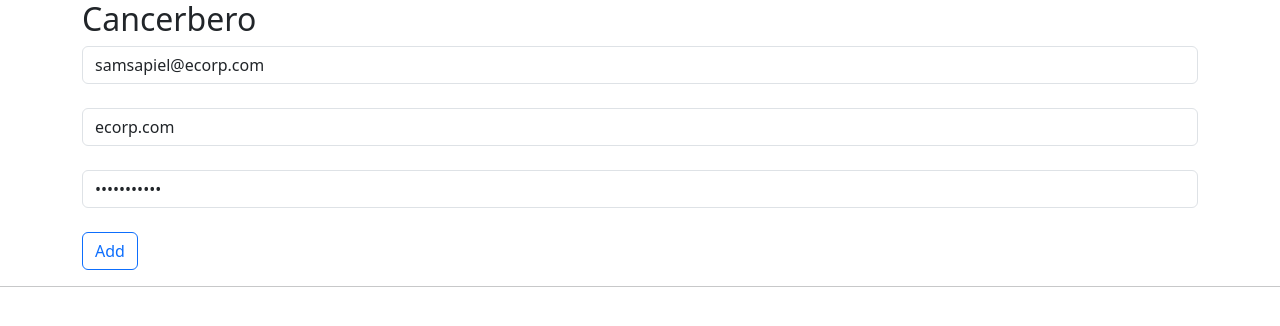
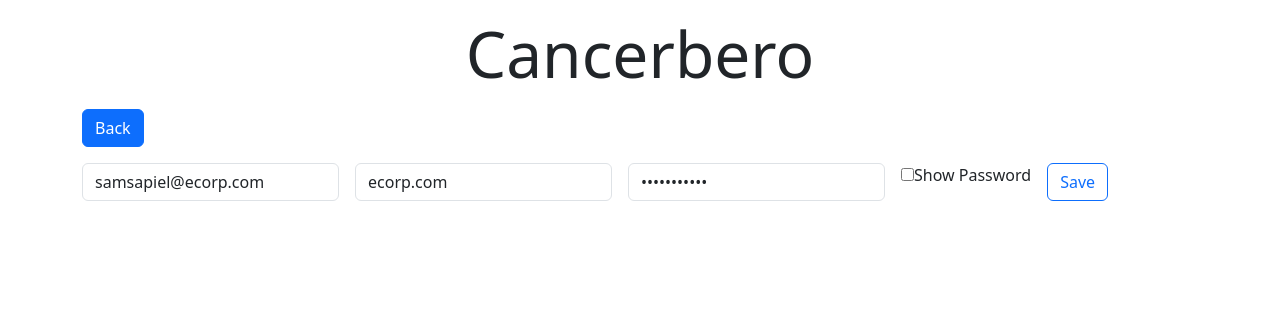
Before and after one commit to KrlCO/gestor_password_app, a Flask app: page /update/2 in a window 1280 px wide. Shown: the top 326 px of the page. Run offline with Flask 3, Linux system fonts and the light colour scheme.

Commit message:
Changes to the Update View

```diff
--- a/app.py
+++ b/app.py
@@ -57,19 +57,20 @@ def update_details(id):
         updated_details.site_password = request.form["site_password"]
         try:
             db.session.commit()
+            flash("Passwords updated")
             return redirect("/")
         except:
             return "There was an error updating Password Details"
-
-    return render_template("update.html",updated_details=updated_details)
+    else:
+        return render_template("update.html",updated_details=updated_details)
 
 
 @app.route("/delete/<int:id>")
 def delete_details(id):
-    new_details_to_delete = PasswordManager.query.get_or_404(id)
+    new_password_to_delete = PasswordManager.query.get_or_404(id)
     try:
-        db.session.delete(new_details_to_delete)
-        db.commit()
+        db.session.delete(new_password_to_delete)
+        db.session.commit()
         return redirect("/")
     except:
         return "There was an error deleting the details"
--- a/templates/index.html
+++ b/templates/index.html
@@ -7,6 +7,7 @@
     <link href="https://cdn.jsdelivr.net/npm/bootstrap@5.3.2/dist/css/bootstrap.min.css" rel="stylesheet" integrity="sha384-T3c6CoIi6uLrA9TneNEoa7RxnatzjcDSCmG1MXxSR1GAsXEV/Dwwykc2MPK8M2HN" crossorigin="anonymous">
 </head>
 <body>
+
     <div>
         <h2 class="display-3 text-center my-3">Cancerbero</h2>
     </div>
@@ -19,7 +20,7 @@
         </div>
      <div class="col-md-4">
         <h3>Password Register</h3>
-        <form method="POST" action="/add">
+        <form method="POST" action="/add" class="form-center">
             <label for="profile-url">Email</label>
             <div>
                 <input type="email" name="email" placeholder="Email" class="form-control">
--- a/templates/update.html
+++ b/templates/update.html
@@ -7,31 +7,49 @@
     <link href="https://cdn.jsdelivr.net/npm/bootstrap@5.3.2/dist/css/bootstrap.min.css" rel="stylesheet" integrity="sha384-T3c6CoIi6uLrA9TneNEoa7RxnatzjcDSCmG1MXxSR1GAsXEV/Dwwykc2MPK8M2HN" crossorigin="anonymous">
 </head>
 <body>
-    <div class="container">
-        <h2>Cancerbero</h2>
+    <div>
+        <h2 class="display-3 text-center my-3">Cancerbero</h2>
     </div>
 
     <div class="container">
-        <form method="POST" action="/update/{{updated_details.id}}">
-            <input type="email" name="email" placeholder="Email" class="form-control" value="{{updated_details.email}}" >
-            <br>
-            <input type="text" name="site_url" placeholder="Site URL/Address" class="form-control" value="{{updated_details.site_url}}">
-            <br>
 
-            <input type="password" name="site_password" placeholder="Password" class="form-control" value="{{updated_details.site_password}}">
+        <a href="{{url_for('index')}}" type="button" class="btn btn-primary mb-3">Back</a>
 
-            <br>
-            <button class="btn btn-outline-primary">Add</button>
+        <form class="row g-3" method="POST" action="/update/{{updated_details.id}}">
+            <div class="col-auto">
+                <label for="inputEmail" class="visually-hidden">Email</label>
+                <input type="email" name="email" class="form-control" id="inputEmail" placeholder="Email" value="{{ updated_details.email}}">
+            </div>
+            <div class="col-auto">
+                <label for="inputURL" class="visually-hidden">Site URL</label>
+                <input type="text" class="form-control" id="inputURL" placeholder="Site URL" name="site_url" value="{{ updated_details.site_url}}">
+            </div>
+            <div class="col-auto">
+                <label for="inputPassword2" class="visually-hidden">Password</label>
+                <input type="password" class="form-control" id="inputPassword2" placeholder="site_password" name="site_password" value="{{ updated_details.site_password}}">
+            </div>
+            <div class="col-auto">
+                <input type="checkbox" onclick="myFunction()">Show Password
+            </div>
+
+            <div class="col-auto">
+                <button type="submit" class="btn btn-outline-primary mb-3">Save</button>
+            </div>
         </form>
     </div>
 
-    <hr>
 
+<script>
+    function myFunction() {
+        var x = document.getElementById("inputPassword2");
+        if(x.type === "password") {
+            x.type = "text";
+        }else{
+            x.type = "password";
+        }
+    }
 
-
-
-
-
+</script>
 
 <script src="https://cdn.jsdelivr.net/npm/bootstrap@5.3.2/dist/js/bootstrap.bundle.min.js" integrity="sha384-C6RzsynM9kWDrMNeT87bh95OGNyZPhcTNXj1NW7RuBCsyN/o0jlpcV8Qyq46cDfL" crossorigin="anonymous"></script>
 </body>
```
Also changed, not shown: dump.csv (added, +7 -0 lines), instance/data.db.
